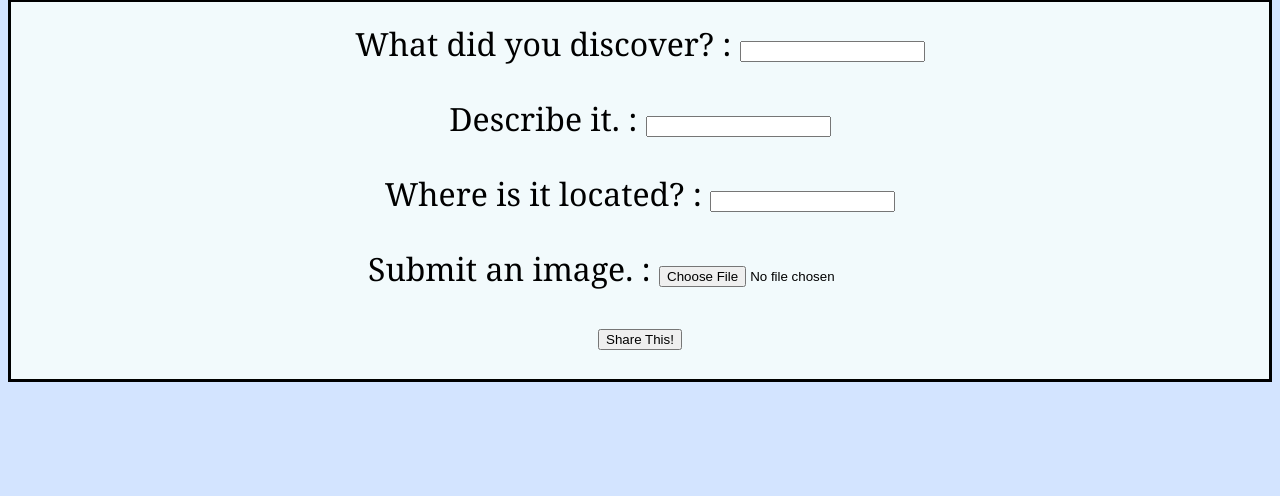
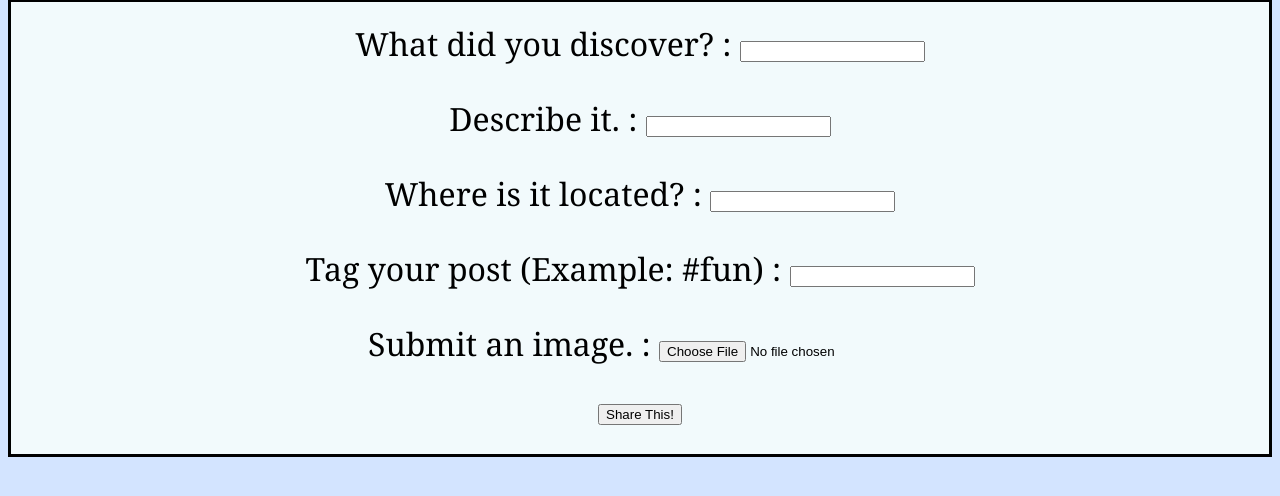
Before and after one commit to Font-Anne/buzzy-phantom, a Python web app: template templates/submit.html in a window 1280 px wide. Shown: the part 254-750 px from the top of the page. Run offline with Jinja, Linux system fonts and the light colour scheme; the template is opened without the code that fills it, so the values that code supplies are empty.

Commit message:
Added tag submission (not functioning yet)

```diff
--- a/information.py
+++ b/information.py
@@ -6,4 +6,4 @@ class Data(ndb.Model):
     location = ndb.StringProperty(required = True)
     image = ndb.BlobProperty(required = False)
     time = ndb.DateTimeProperty(required = True)
-    # tags = ndb.ListProperty(required = False)
+    tags = ndb.StringProperty(required = False)
--- a/main.py
+++ b/main.py
@@ -11,9 +11,6 @@ from google.appengine.ext import ndb
 jinja_env = jinja2.Environment(
     loader = jinja2.FileSystemLoader(os.path.dirname(__file__)),
 )
-
-# def parent_key():
-#     return ndb.Key("my")
 
 class MainHandler(webapp2.RequestHandler):
     def get(self):
--- a/stylesheets/main.css
+++ b/stylesheets/main.css
@@ -18,7 +18,6 @@ body
 {
   background-color: #f2fafc;
   border: solid;
-  padding-bottom: 20px;
 }
 
 #back_button
@@ -37,7 +36,7 @@ body
 
 .post_info
 {
-
+  text-align: center;
 }
 
 /* The side navigation menu */
--- a/templates/submit.html
+++ b/templates/submit.html
@@ -31,8 +31,8 @@
             <p></p>
             <div class="blank">Where is it located? : <input type="text" name="location"></div>
             <p></p>
-            <!-- <div class="blank">Where is it located? : <input type="text" name="location"></div>
-            <p></p> -->
+            <div class="blank">Tag your post (Example: #fun) : <input type="text" name="tags"></div>
+            <p></p>
             <div class="blank">
               Submit an image. : <input type="file" name="image" accept="image/*">
             </div>
```
